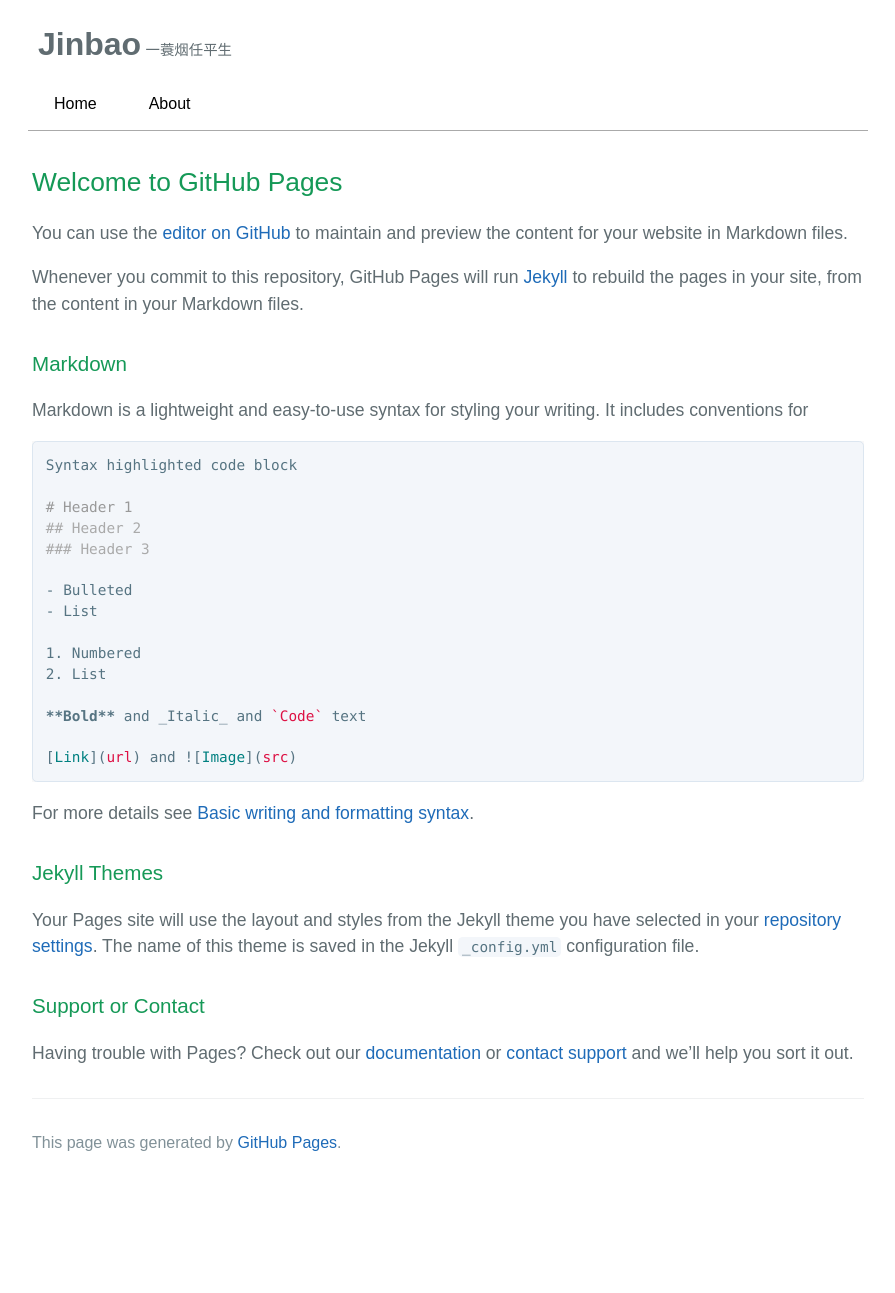
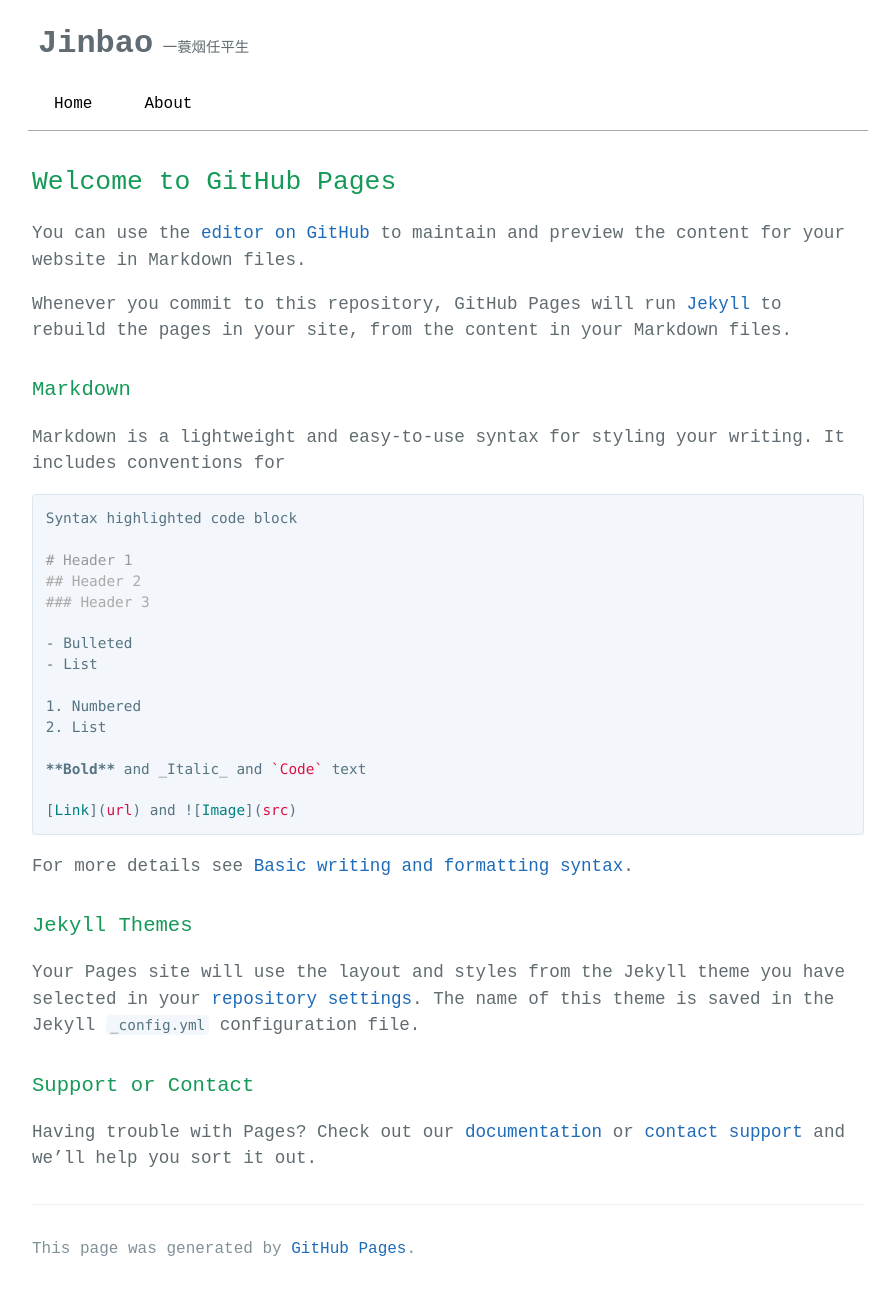
Before and after one commit to JinbaoWeb/jinbaoweb.github.io, a Jekyll site: the page built from index.md, in a window 1280 px wide. Shown: the whole page, without its empty margins (192-1087 px from the left). Built offline with Jekyll 4.4.1, drawn with Linux system fonts in a browser that asks for light colours; our own code applies the rules of GitHub Pages for plain Markdown files; before the commit the page ends 1187 px from its top, so only the background shows below that.

Commit message:
Update style.css

```diff
--- a/assets/css/style.css
+++ b/assets/css/style.css
@@ -1,6 +1,6 @@
 /*! normalize.css v3.0.2 | MIT License | git.io/normalize */
 @import url("https://fonts.googleapis.com/css?family=Open+Sans:400,700&display=swap");html {
-    font-family: sans-serif;
+    font-family: Courier New, Courier, monospace;
     -ms-text-size-adjust: 100%;
     -webkit-text-size-adjust: 100%
 }
```
